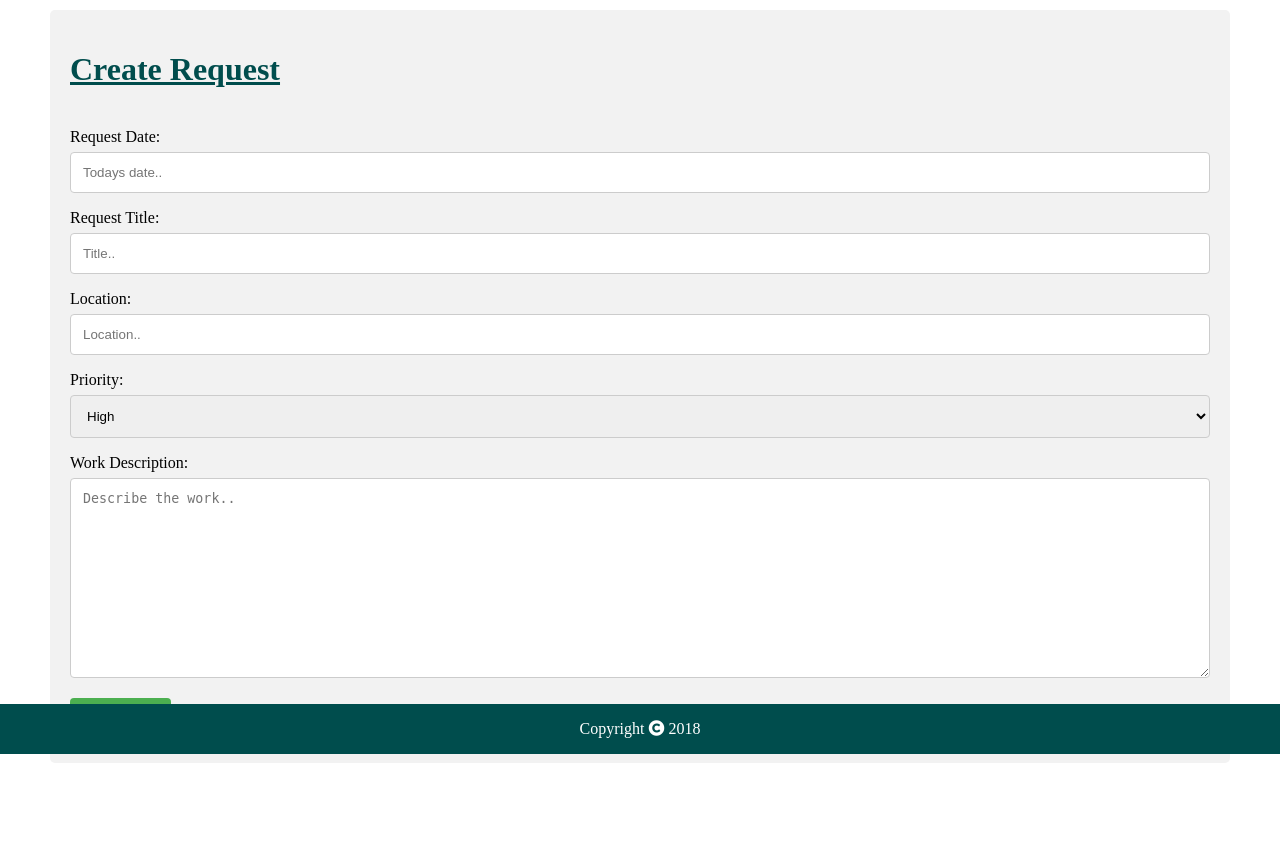
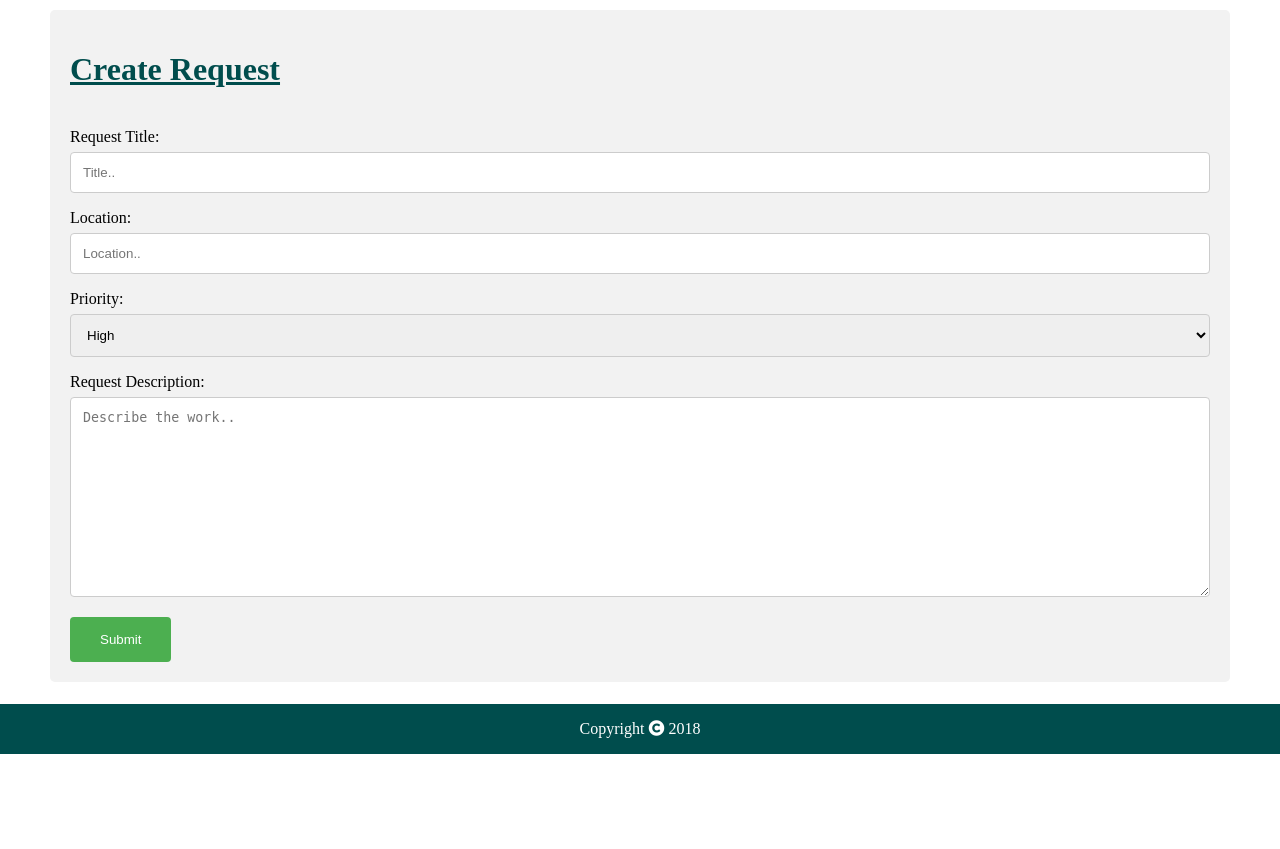
Before and after one commit to ronaldndirangu/Frontend-Maintenance-Tracker, a PHP site: page /create-request.html in a window 1280 px wide. Shown: the part 46-895 px from the top of the page. After the commit the page ends 800 px from the top, so only its background shows below. Run offline with PHP 8.4, Linux system fonts and the light colour scheme; some libraries are stand-ins or nearby versions.

Commit message:
Added user create request feature

```diff
--- a/create-request.html
+++ b/create-request.html
@@ -29,8 +29,6 @@
         <h1><u>Create Request</u></h1>
         <br>
     <form action="">
-        <label for="requestdate">Request Date:</label>
-        <input type="text" id="requestdate" name="requestdate" placeholder="Todays date..">
 
         <label for="requesttitle">Request Title:</label>
         <input type="text" id="requesttitle" name="requesttitle" placeholder="Title..">
@@ -40,16 +38,16 @@
 
 
         <label for="priority">Priority:</label>
-        <select id="country" name="country">
+        <select id="priority" name="priority">
         <option value="high">High</option>
         <option value="medium">Medium</option>
         <option value="low">Low</option>
         </select>
 
-        <label for="description">Work Description:</label>
+        <label for="description">Request Description:</label>
         <textarea id="description" name="description" placeholder="Describe the work.." style="height:200px"></textarea>
         <div class="clearfix">
-            <input type="submit" value="Submit">
+            <input type="button" value="Submit" id="submitRequest">
         </div>
     </form>
     </div>
@@ -60,5 +58,6 @@
         <p>Copyright <i class="fa fa-copyright"></i> 2018</p>
     </div>
 
+    <script src="js/createrequest.js"></script>
 </body>
 </html>
--- a/css/main.css
+++ b/css/main.css
@@ -157,7 +157,7 @@ body{
     resize: vertical;
 }
 
-.form-container #approve, .form-container input[type=submit]  {
+.form-container #approve, .form-container input[type=submit], .form-container input[type=button]  {
     background-color: #4CAF50;
     color: white;
     padding: 15px 30px;
@@ -177,7 +177,7 @@ body{
     cursor: pointer;
 }
 
-.form-container #approve:hover, .form-container input[type=submit]:hover {
+.form-container #approve:hover, .form-container input[type=submit]:hover, .form-container input[type=button]:hover {
     background-color: rgb(111, 214, 114);
 }
 
--- /dev/null
+++ b/js/createrequest.js
@@ -0,0 +1,25 @@
+// Add event listener
+document.getElementById("submitRequest").addEventListener('click', createRequest);
+
+// Create request function
+function createRequest(e) {
+	e.preventDefault();
+
+	let title = document.getElementById("requesttitle").value;
+	let location = document.getElementById("location").value;
+	let priority = document.getElementById("priority").value;
+	let description = document.getElementById("description").value;
+
+	fetch ('http://127.0.0.1:5000/api/v2/users/requests', {
+		method: 'POST',
+		headers: {
+			"Accept":"application/json",
+			"Content-type":"application/json",
+			"token":localStorage.getItem('token')
+		},
+		body: JSON.stringify({request_title:title, request_location:location,
+							 request_priority:priority, request_description:description})
+	})
+	.then ((res) => res.json())
+	.then ((data) => console.log(data))
+}
```
Also changed, not shown: js/userrequests.js (+3 -11 lines), user-requests.html (+1 -10 lines).
